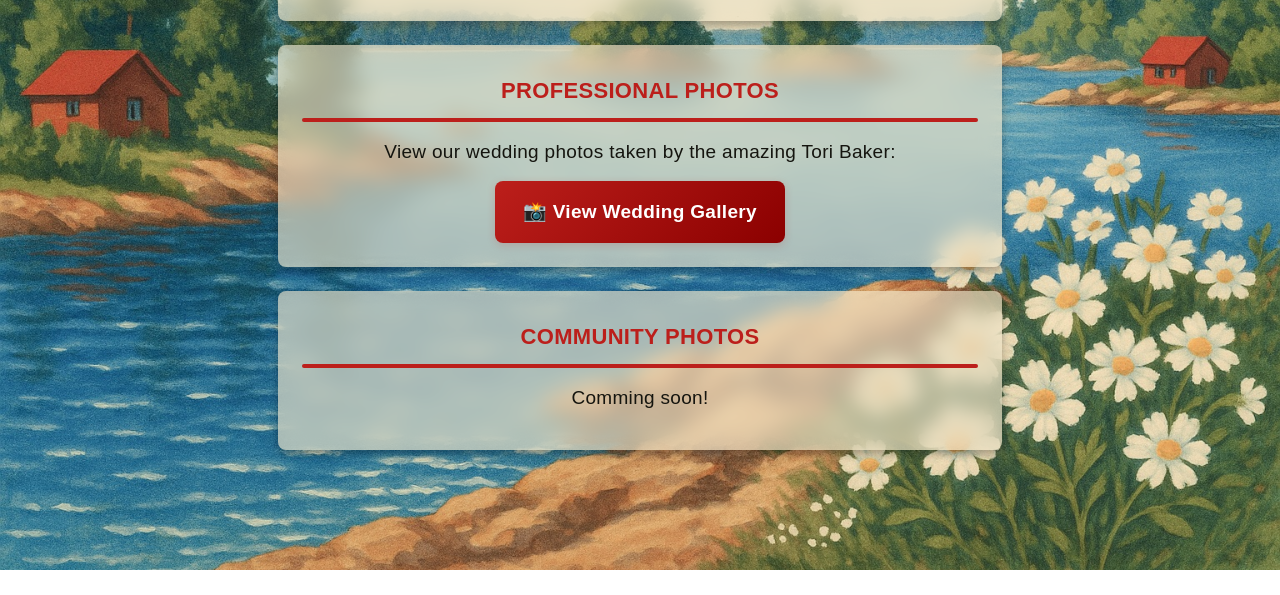
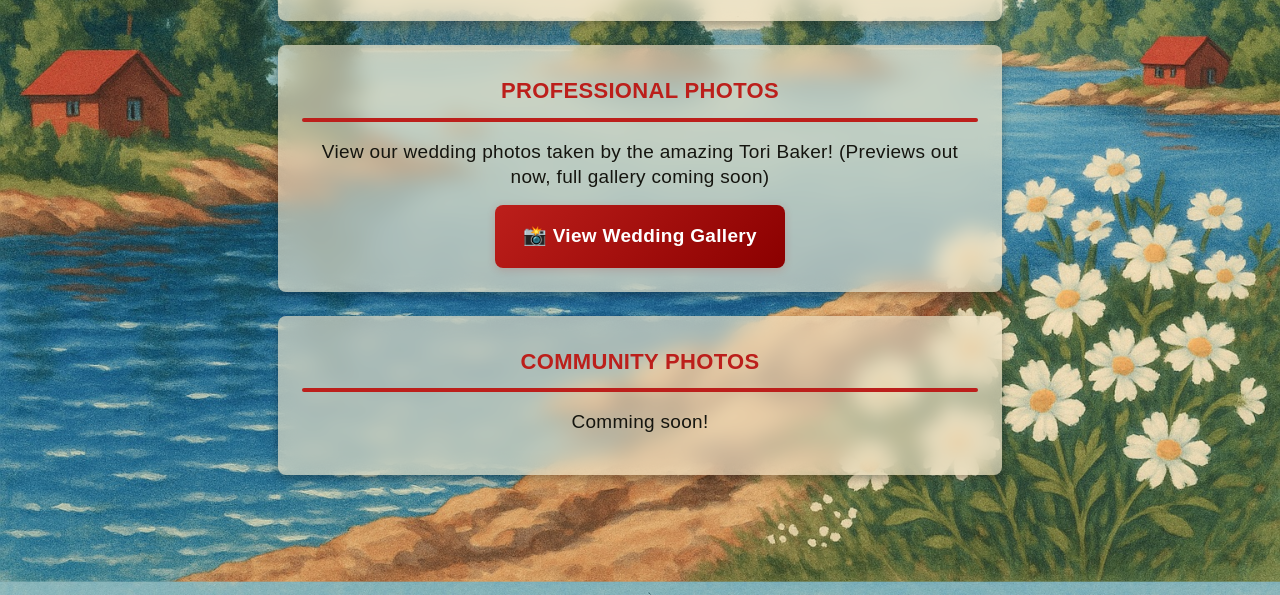
Before and after one commit to matthewdeclercq/Rachel-Matthew-Wedding, a plain HTML site: page index.html in a window 1280 px wide. Shown: the part 1125-1720 px from the top of the page. Before the commit the page ends 1695 px from the top, so only its background shows below. Drawn offline with Linux system fonts and the light colour scheme; a web font is replaced by a local one.

Commit message:
text changes

```diff
--- a/index.html
+++ b/index.html
@@ -39,7 +39,7 @@
             <h2>Professional Photos</h2>
             <hr class="postcard-divider">
             <div class="gallery-link">
-                <p>View our wedding photos taken by the amazing Tori Baker:</p>
+                <p>View our wedding photos taken by the amazing Tori Baker! (Previews out now, full gallery coming soon)</p>
                 <a href="https://lensworthystudios.passgallery.com/-matthewrachelwedding/gallery"
                    target="_blank"
                    rel="noopener noreferrer"
```
